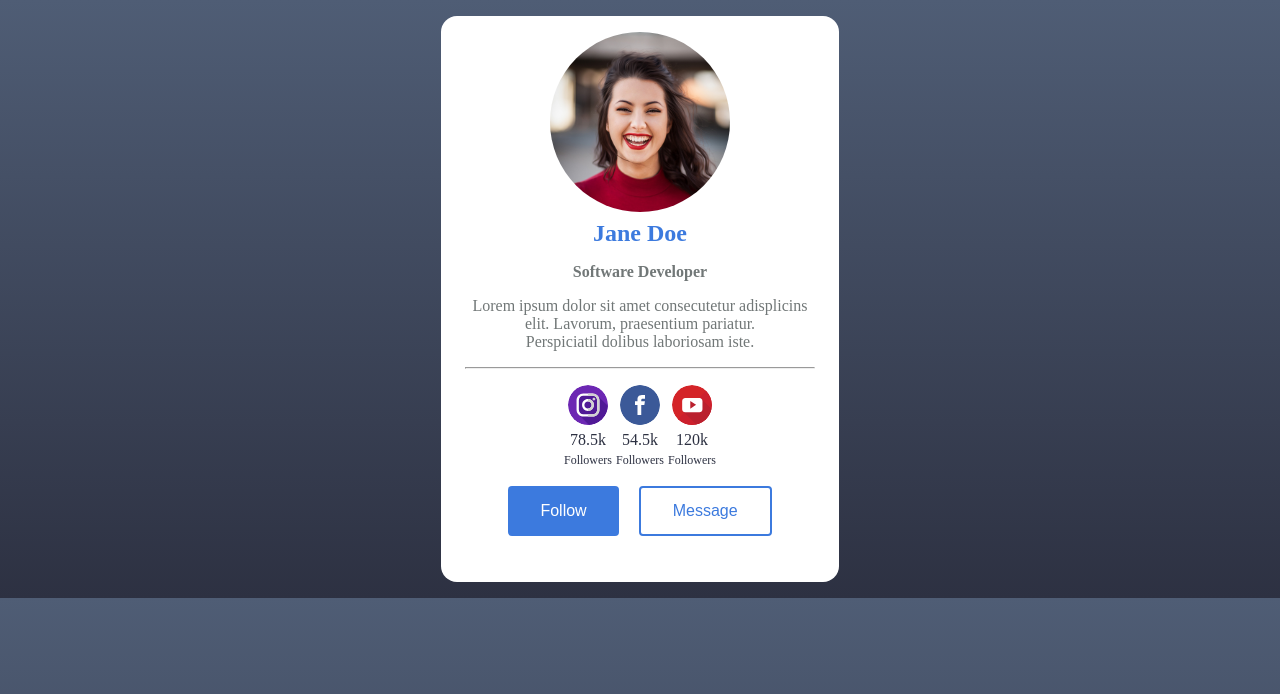
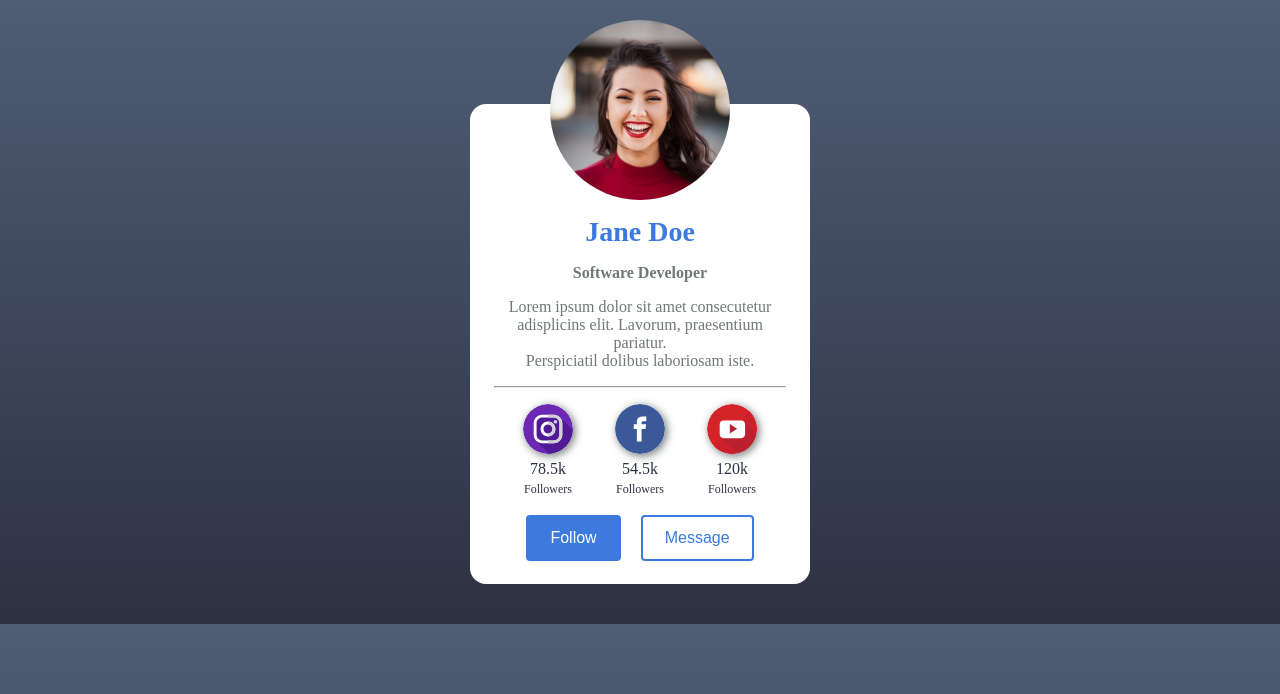
Before and after one commit to tamyfarch/introduction, a plain HTML site: page workshop1/index.html in a window 1280 px wide. Drawn offline with Linux system fonts and the light colour scheme.

Commit message:
Mejoras del archivo CSS

```diff
--- a/workshop1/styles.css
+++ b/workshop1/styles.css
@@ -8,14 +8,15 @@ body{
     display: flex;
     align-items: center;
     justify-content: center;
+    margin-top: 64px;
 }
 .card{
     background-color: #fff;
-    height: 565.95px;
-    width: 398px;
+    height: 480px;
+    width: 340px;
     border-radius: 16px;
-    margin: 16px;
     padding: 16px;
+    margin: 40px;
     text-align: center;
 }
 
@@ -24,13 +25,17 @@ body{
     height: 180px;
     border-radius: 150px;
     display: block;
-    margin-left: auto;
-    margin-right: auto;
+    position: absolute;
+    margin-top: -100px;
+    margin-left: 64px;
 }
 
 h1{
-    padding: 8px;
-    font-size: 24px;
+    padding-left: 8px;
+    padding-bottom: 8px;
+    padding-right: 8px;
+    padding-top: 96px;
+    font-size: 28px;
     color: #3c7ade;
 }
 h2{
@@ -63,12 +68,15 @@ p.mini{
 
 }
 .iconito{
-
+    padding-left: 40px
 }
 #icon-pic{
-    width: 40px;
-    height: 40px;
+    width: 50px;
+    height: 50px;
     border-radius: 150px;
+    border-width: 0;
+    box-shadow: 2px 2px 8px #717777;
+
 }
 #button{
   background-color: #3c7ade;
@@ -76,7 +84,7 @@ p.mini{
   border: none;
   color: #fff;
   margin-right: 8px;
-  padding: 16px 32px;
+  padding: 14px 24px;
   text-align: center;
   text-decoration: none;
   display: inline-block;
@@ -87,10 +95,19 @@ p.mini{
     border-radius: 4px;
     border: 2px solid #3c7ade;
     color: #3c7ade;
-    padding: 14px 32px;
+    padding: 12px 22px;
     margin-left: 8px;
     text-align: center;
     text-decoration: none;
     display: inline-block;
     font-size: 16px;
   }
+  #icon-pic:hover{
+    transform: scale(1.08);
+  }
+  #button:hover{
+    transform: scale(1.05);
+  }
+  #flatButton:hover{
+    transform: scale(1.05);
+  }
```
